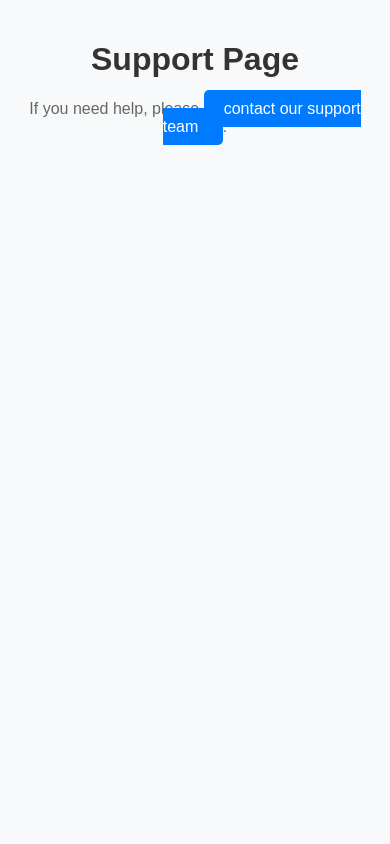
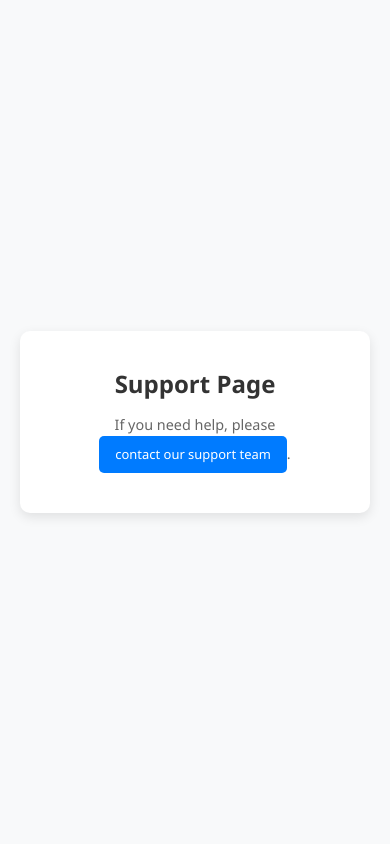
Before and after one commit to itocod/cmpgn, a Django app: page /project_support/ in a window 390 px wide. Run offline with Django 5.2, Linux system fonts and the light colour scheme.

```diff
--- a/main/templates/revenue/support.html
+++ b/main/templates/revenue/support.html
@@ -1,5 +1,6 @@
 <!DOCTYPE html>
 <html lang="en">
+
 <head>
     <meta charset="UTF-8">
     <meta name="viewport" content="width=device-width, initial-scale=1.0">
@@ -7,10 +8,10 @@
     <!-- Google Site Verification Meta Tag -->
     <meta name="google-site-verification" content="2IjHwnbJp2eoJ42Ec2-vy5FHzwfpyA4qxZlA2Ct1lW8" />
 
-  <!-- bing Site Verification Meta Tag -->
+    <!-- Bing Site Verification Meta Tag -->
     <meta name="msvalidate.01" content="2DF73531AC8292B0D47E7DEAE6EEF4CF" />
 
-  <!-- yandex Site Verification Meta Tag -->
+    <!-- Yandex Site Verification Meta Tag -->
     <meta name="yandex-verification" content="27149014e6b080dd" />
 
     <!-- Meta Tags for SEO -->
@@ -26,7 +27,6 @@
     <meta property="og:url" content="https://rallynex.onrender.com">
     <meta property="og:type" content="website">
     <meta property="og:image" content="https://rallynex.s3.eu-north-1.amazonaws.com/main/files/og-image.png">
-
     <meta property="og:image:alt" content="RallyNex platform image">
     <meta property="og:site_name" content="RallyNex">
     <meta property="og:locale" content="en_US">
@@ -39,54 +39,100 @@
     <meta name="twitter:image:alt" content="RallyNex platform image">
     <meta name="twitter:site" content="@RallyNex">
 
-
-
     <!-- Stylesheets -->
     <link rel="stylesheet" href="https://cdnjs.cloudflare.com/ajax/libs/font-awesome/5.15.4/css/all.min.css">
     <title>RallyNex - Together for Change: Support Global Campaigns and Transform Lives</title>
+
     <style>
         body {
-            font-family: Arial, sans-serif;
+            font-family: 'Segoe UI', Tahoma, Geneva, Verdana, sans-serif;
             margin: 0;
             padding: 0;
             background-color: #f8f9fa;
+            display: flex;
+            justify-content: center;
+            align-items: center;
+            height: 100vh;
         }
 
         .container {
-            max-width: 800px;
-            margin: 0 auto;
+            max-width: 600px;
+            width: 100%;
             padding: 20px;
+            margin: 0 20px;
             text-align: center;
+            background-color: #ffffff;
+            box-shadow: 0px 4px 12px rgba(0, 0, 0, 0.1);
+            border-radius: 10px;
         }
 
         h1 {
             color: #333;
+            font-size: 2.2em;
+            margin-bottom: 10px;
         }
 
         p {
             color: #666;
+            font-size: 1.2em;
+            line-height: 1.5em;
+            margin-bottom: 20px;
         }
 
         .contact-link {
-            padding: 10px 20px;
+            display: inline-block;
+            padding: 12px 30px;
             background-color: #007bff;
             color: #fff;
             border: none;
             border-radius: 5px;
             cursor: pointer;
             text-decoration: none;
-            transition: background-color 0.3s;
+            font-size: 1.1em;
+            transition: background-color 0.3s ease;
         }
 
         .contact-link:hover {
             background-color: #0056b3;
         }
+
+        @media (max-width: 768px) {
+            h1 {
+                font-size: 1.8em;
+            }
+
+            p {
+                font-size: 1em;
+            }
+
+            .contact-link {
+                font-size: 1em;
+                padding: 10px 20px;
+            }
+        }
+
+        @media (max-width: 480px) {
+            h1 {
+                font-size: 1.5em;
+            }
+
+            p {
+                font-size: 0.9em;
+            }
+
+            .contact-link {
+                font-size: 0.9em;
+                padding: 8px 16px;
+            }
+        }
     </style>
 </head>
+
 <body>
     <div class="container">
         <h1>Support Page</h1>
-        <p>If you need help, please <a href="mailto:rallynex1@gmail.com" class="contact-link">contact our support team </a>.</p>
+        <p>If you need help, please <a href="mailto:rallynex1@gmail.com" class="contact-link">contact our support team</a>.</p>
     </div>
 </body>
+
 </html>
```
Also changed, not shown: main/templates/main/support.html (+61 -8 lines). Lines whose indentation alone changed are shown as unchanged.
